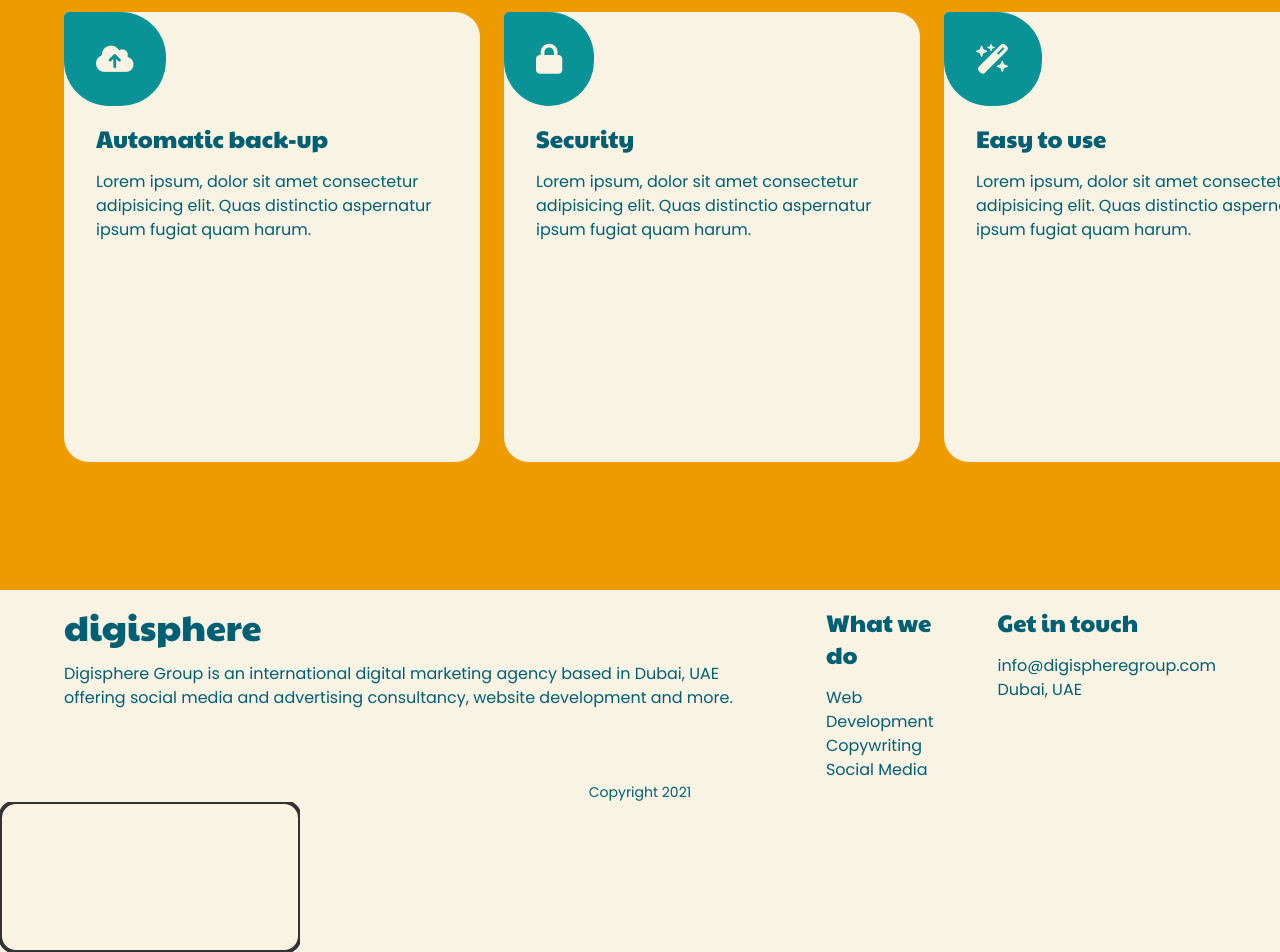
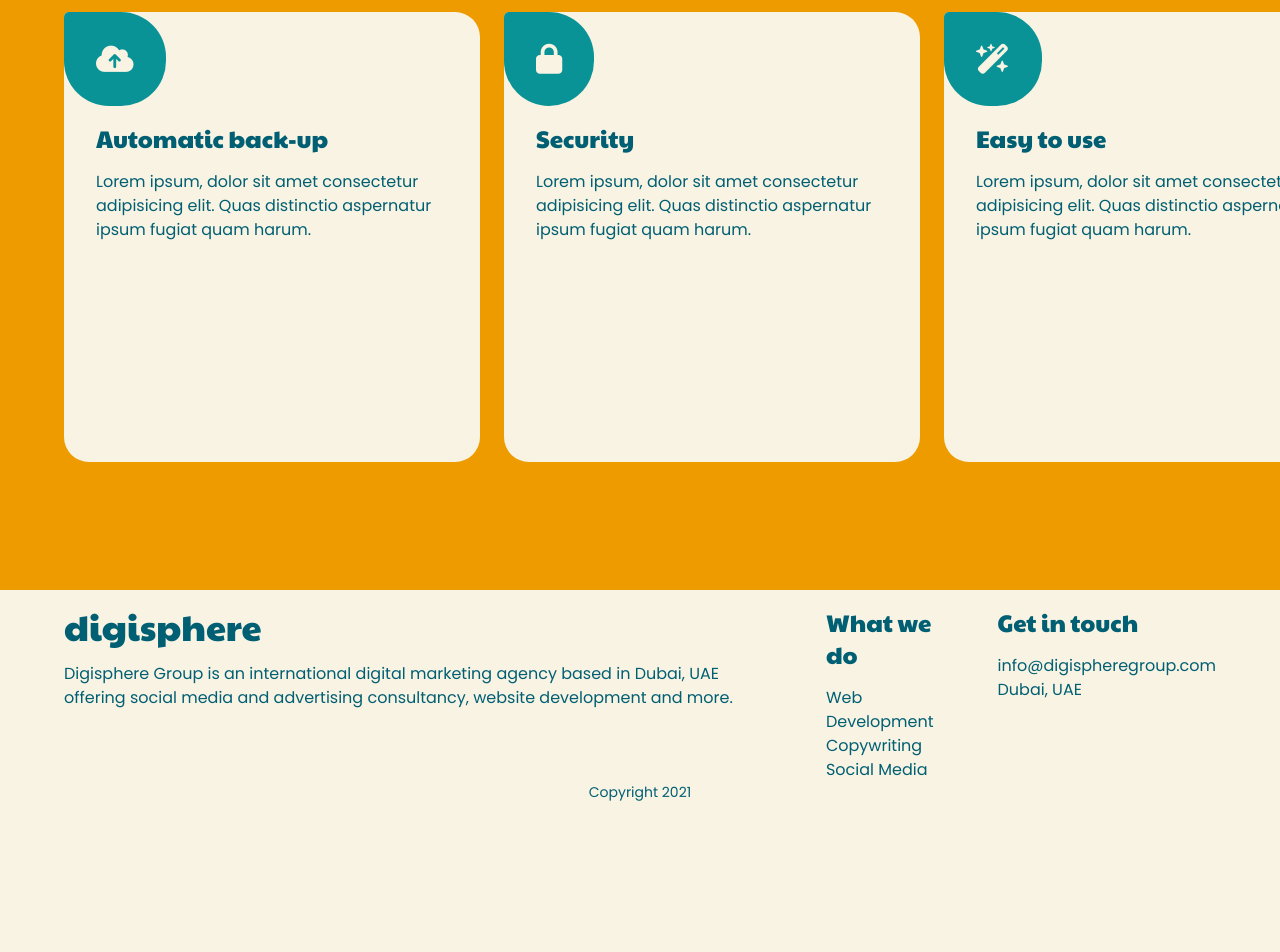
Before and after one commit to SidneyElsayed/digisphere-group, a Jekyll site: the page built from index.html, in a window 1280 px wide. Shown: the part 4905-5857 px from the top of the page. Built offline with Jekyll 4.4.1, drawn with Linux system fonts in a browser that asks for light colours; nearby versions of some CDN libraries; comment, search, counter and statistics services are not loaded; after the commit the page ends 5707 px from its top, so only the background shows below that.

Commit message:
taking out the svg from the footer

```diff
--- a/_includes/footer.html
+++ b/_includes/footer.html
@@ -24,4 +24,3 @@
 <div class="">
     <p class="text-center text-sm">Copyright 2021</p>
 </div>
-<svg xmlns="http://www.w3.org/2000/svg"><rect class="path" width="100%" height="100%" fill="none" rx="16" ry="16" stroke="#333" stroke-width="4" d="M5 20 l215 0" stroke-dasharray=""></rect></svg>
```
